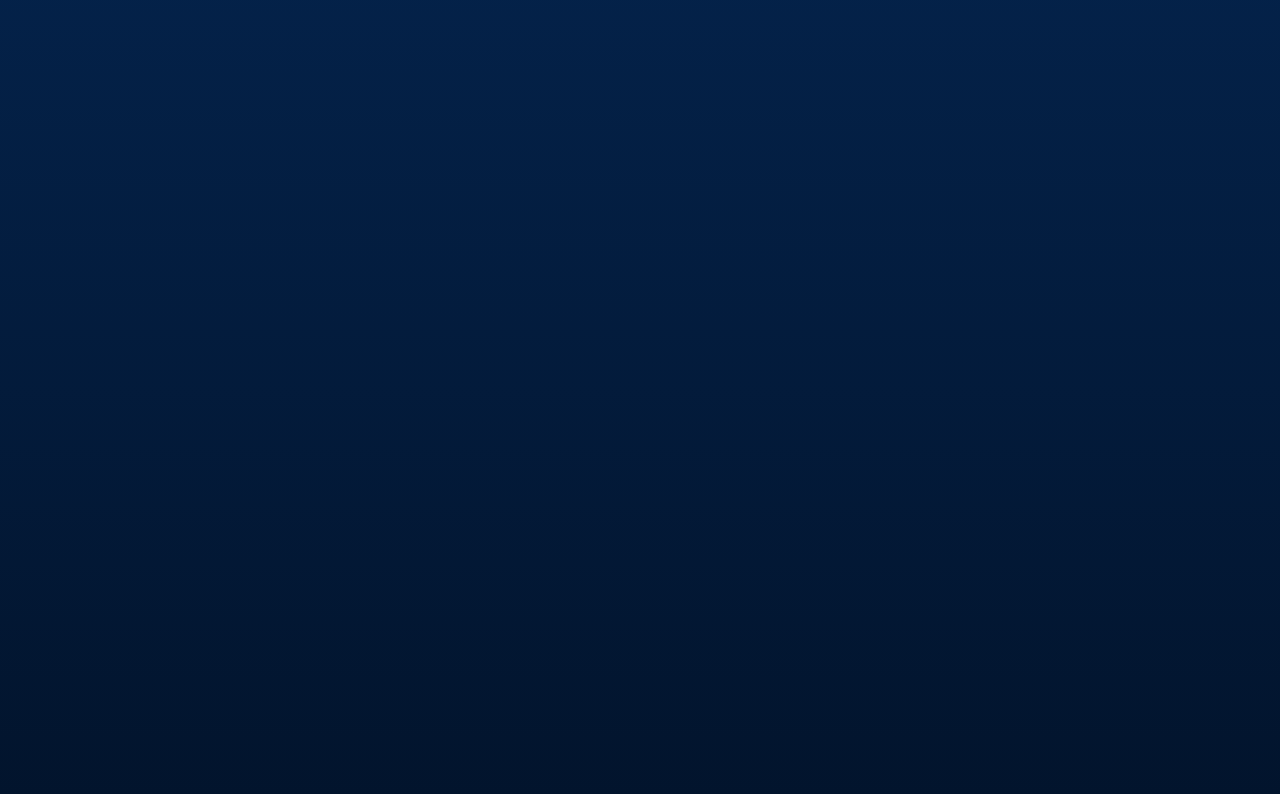
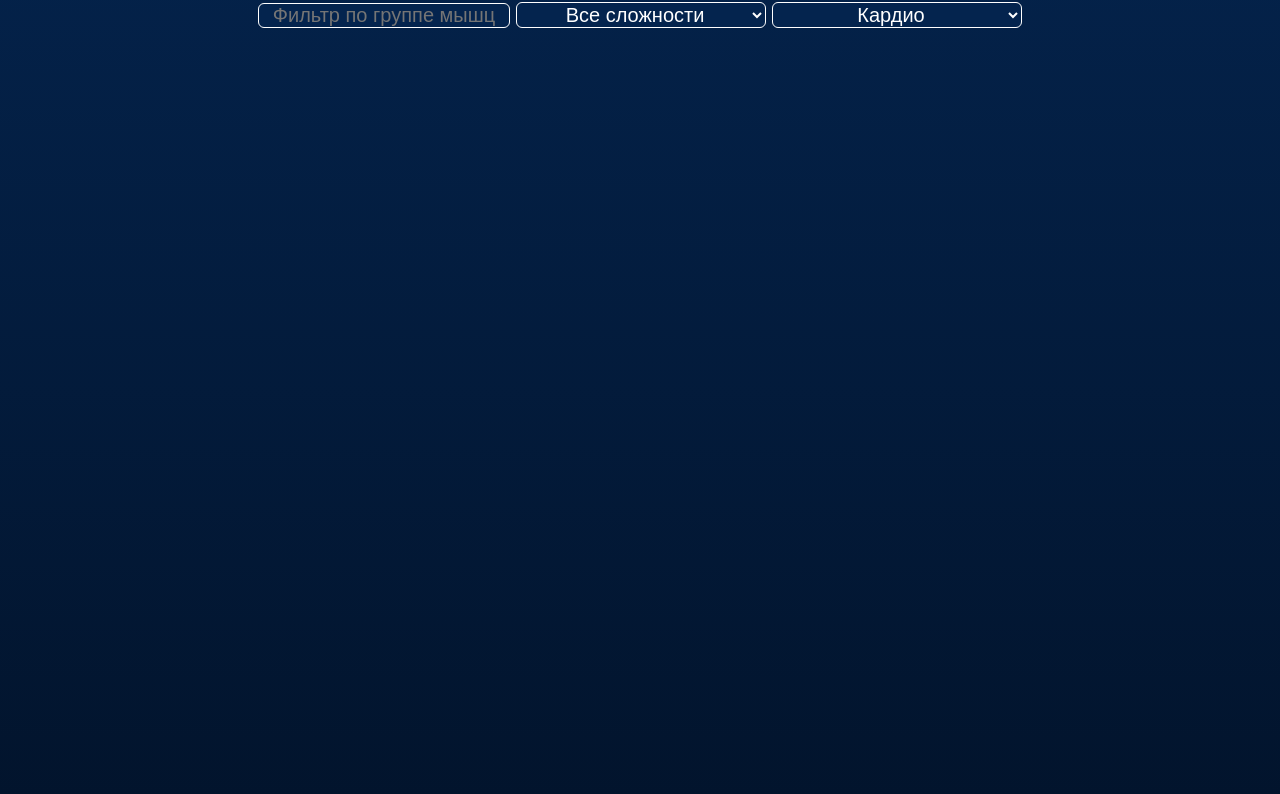
Before and after one commit to Romaldihnio/MySportProject, a plain HTML site: page exercise.html in a window 1280 px wide. Shown: the part 158-952 px from the top of the page. Drawn offline with Linux system fonts and the light colour scheme.

Commit message:
added filters to exercise.html

```diff
--- a/exercise.html
+++ b/exercise.html
@@ -13,10 +13,28 @@
         </div>
         <div class="line">
             <div class="nav">
-            <a href="index.html" target="_blank" class="nav-a">Главная</a>
-            <a href="about.html" target="_blank" class="nav-a">О нас</a>
+            <a href="index.html" class="nav-a">Главная</a>
+            <a href="about.html" class="nav-a">О нас</a>
         </div>
         </div>
     </header>
+    <div class="filter-container">
+          <input type="text" id="filter-name" placeholder="Фильтр по группе мышц" class="filter-item">
+          <select name="" id="filter-difficulty" class="filter-item">
+            <option value="">Все сложности</option>
+            <option value="beginner">Начинающий</option>
+            <option value="intermediate">Средний</option>
+            <option value="expert">Эксперт</option>
+          </select>
+          <select name="" id="filter-type" class="filter-item">
+            <option value="cardio">Кардио</option>
+            <option value="olympic_weightlifting">Тяжелая атлетика</option>
+            <option value="plyometrics">Плиометрика</option>
+            <option value="powerlifting">Пауэрлифтинг</option>
+            <option value="strength">Сила</option>
+            <option value="stretching">Растяжка</option>
+            <option value="strongman">Силач</option>
+          </select>
+    </div>
 </body>
 </html>
--- a/style.css
+++ b/style.css
@@ -81,6 +81,27 @@ main{
   align-items: center;
   align-self: center;
   margin: 0 auto;
+  color: white;
+}
+.filter-container{
+  font-size: 10px;
+  display: flex;
+  flex-direction: column;
+  align-items: center;
+}
+.filter-item{
+    width: 160px;
+  text-align: center;
+  margin: 3px;
+  background-color: #04244e;
+  color: white;
+  border: none;
+  border: 1px solid white;
+  border-radius: 6px;
+}
+.card-a{
+  text-decoration: none;
+  color: #0bb05d;
 }
 
 
@@ -143,6 +164,14 @@ main{
   .card-text{
   font-size: 30px;
   }
+  .filter-container{
+    flex-direction: row;
+    justify-content: center;
+  }
+  .filter-item{
+    width: 200px;
+    font-size: 17px;
+  }
 }
 @media(min-width:1024px){
   .nav-a{
@@ -161,4 +190,8 @@ main{
   .card-text{
   font-size: 35px;
   }
+  .filter-item{
+    width: 250px;
+    font-size: 20px;
+  }
 }
```
Also changed, not shown: about.html (+3 -3 lines), index.html (+4 -4 lines), script.js (deleted, +0 -25 lines).
